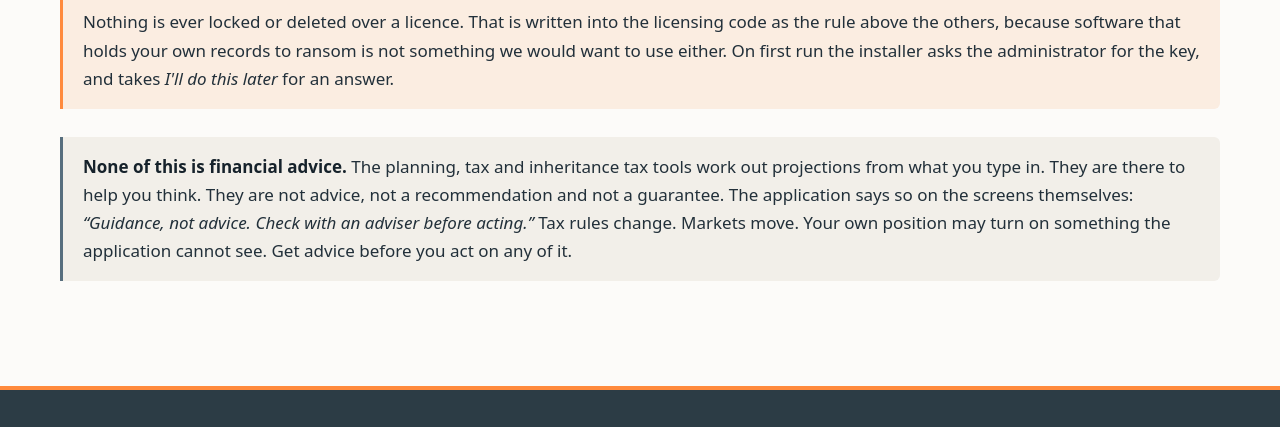
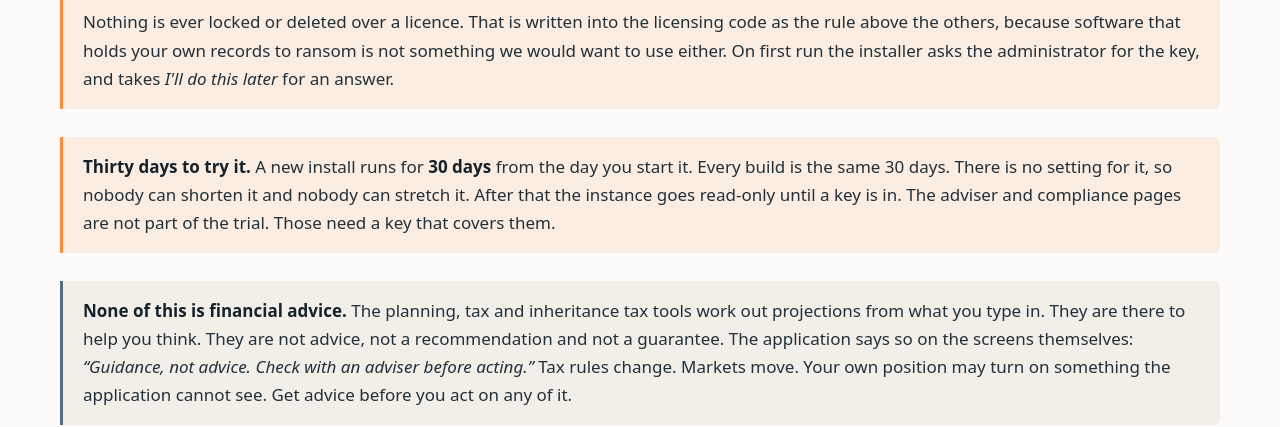
Before and after one commit to MunerisUK/wealthhorizon-website, a website: page index.html in a window 1280 px wide. Shown: the part 7500-7927 px from the top of the page. Drawn offline with Linux system fonts and the light colour scheme.

Commit message:
Say the trial is thirty days (#28)
The site stated no trial length for the application. It could not,
honestly: the number was a setting, and the three kinds of build gave
three different answers. The public images and the Windows installer
shipped with none at all.

MunerisUK/wealthhorizon#878 fixes that at thirty days in every build,
with no setting, no build argument and no override. So the page can
now say it.

A new note on index.html, under the licence section: 30 days from the
day you start, the same in every build, read-only after that, and the
adviser and compliance pages are not in the trial.

Do not merge this before #878. Until that ships, images in the wild
still give nothing, and the page would be wrong the day it went live.

npm run check: all green.


Claude-Session: https://claude.ai/code/session_01JFp3cPGuj9UCyyFK81Shva

Co-authored-by: Claude <noreply@anthropic.com>

```diff
--- a/index.html
+++ b/index.html
@@ -854,6 +854,16 @@
         </p>
       </div>
 
+      <div class="note">
+        <p style="margin-bottom:0">
+          <strong>Thirty days to try it.</strong> A new install runs for
+          <strong>30 days</strong> from the day you start it. Every build is the same 30 days.
+          There is no setting for it, so nobody can shorten it and nobody can stretch it. After
+          that the instance goes read-only until a key is in. The adviser and compliance pages
+          are not part of the trial. Those need a key that covers them.
+        </p>
+      </div>
+
       <div class="note note-plain">
         <p>
           <strong>None of this is financial advice.</strong> The planning, tax and inheritance tax tools
```
